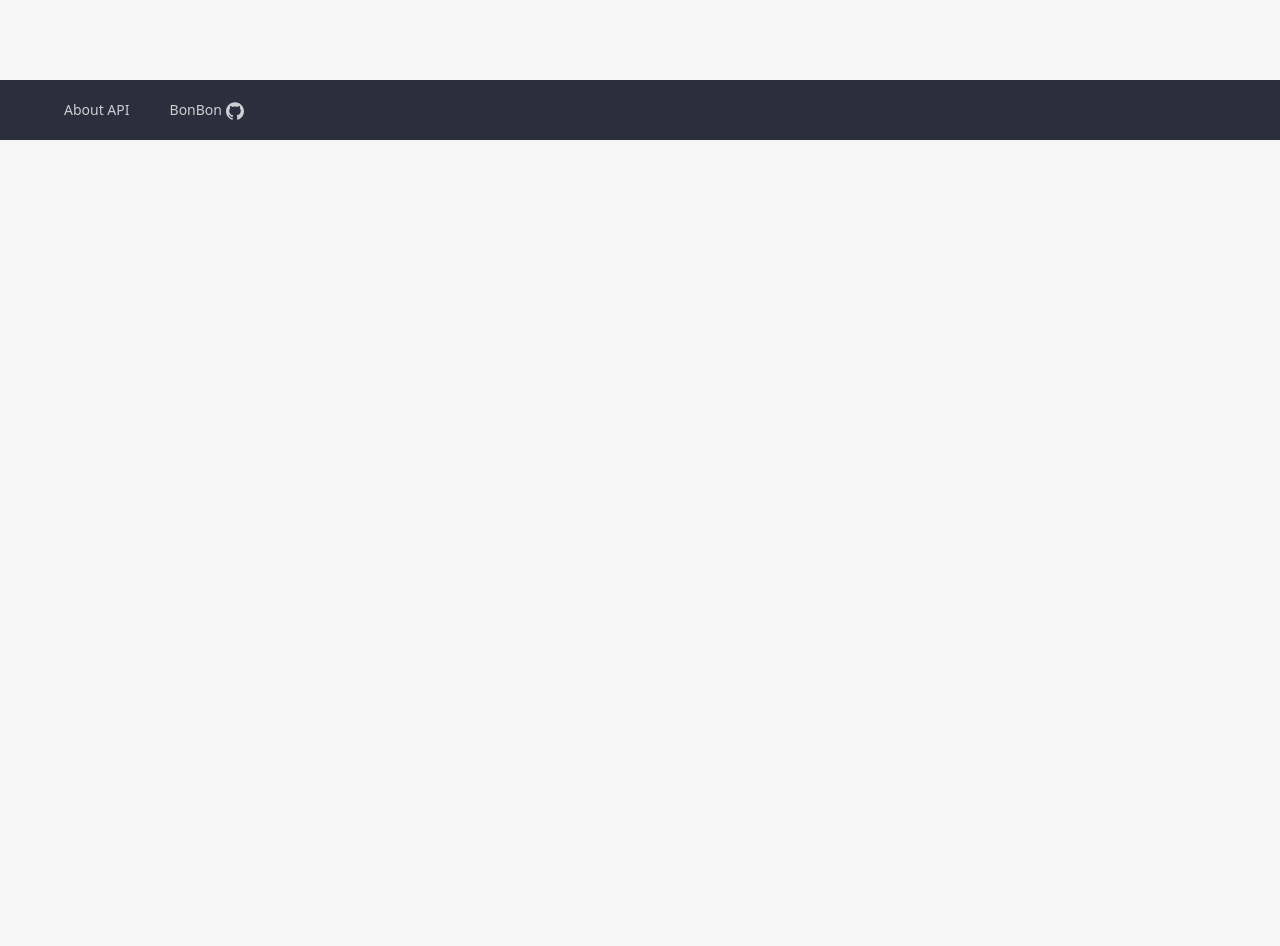
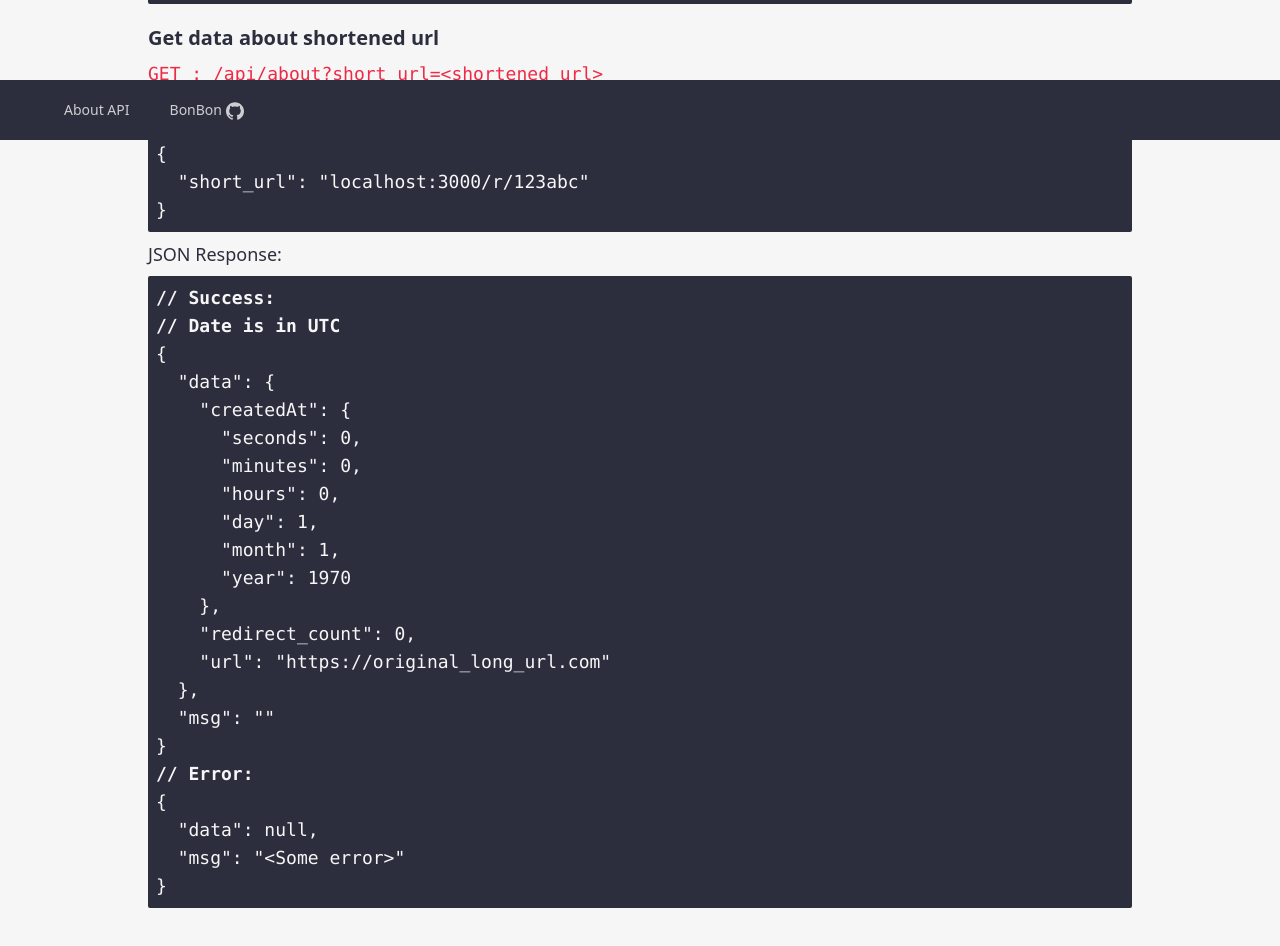
Before and after one commit to B0nBun/LinkShortener, a Next.js app: page /about-api in a window 1280 px wide. Shown: the part 660-1606 px from the top of the page. Before the commit the page ends 800 px from the top, so only its background shows below. Built offline with nearby package versions, Linux system fonts and the light colour scheme.

Commit message:
feat: API endpoint for getting data about shortened url

```diff
--- a/datasource.ts
+++ b/datasource.ts
@@ -44,7 +44,6 @@ type AddLinkReturn = {
 const DataSource = {
     async addLink(url : string) : Promise<AddLinkReturn> {
         // Check if the same url already exists
-        // TODO: Maybe make a better check, that returns true for https://example.com == www.example.com
         const sameLink = await prisma.link.findFirst({
             where : {
                 url
--- a/pages/about-api.tsx
+++ b/pages/about-api.tsx
@@ -4,14 +4,14 @@ interface Props {
     host : string
 }
 
-// TODO: Add API endpoint with redirect_count
 const AboutApi : NextPage<Props> = ({ host }) => {
     return (
         <div className="body-wrapper flex flex-col max-w-5xl mx-auto tablet:text-lg">
-            <section className="flex flex-col px-5 pt-5 gap-2">
+            <section className="flex flex-col px-5 pt-5 gap-5">
                 <a className="text-red underline text-sm" href="/">&lt;- Go back</a>
                 <h1 className="font-bold">API</h1>
-                <p>There's only one endpoint in the api:</p>
+                <section className="flex flex-col gap-2">
+                    <h2 className="font-bold">Add a new shortened url</h2>
                     <code className="text-red">POST : /api/link</code>
                     <p>With Request body:</p>
                     <pre className="bg-black text-white p-2 rounded-sm overflow-x-auto">{
@@ -25,7 +25,7 @@ const AboutApi : NextPage<Props> = ({ host }) => {
                         {
                             JSON.stringify({
                                 link : `${host}/r/123abc`,
-                            msg : null
+                                msg : ''
                             }, null, 2)
                         }
                         <br/>
@@ -37,6 +37,49 @@ const AboutApi : NextPage<Props> = ({ host }) => {
                             }, null, 2)
                         }
                     </pre>
+                </section>
+                <section className="flex flex-col gap-2">
+                    <h2 className="font-bold">Get data about shortened url</h2>
+                    <code className="text-red">GET : /api/about?short_url=&lt;shortened_url&gt;</code>
+                    <p>Query params</p>
+                    <pre className="bg-black text-white p-2 rounded-sm overflow-x-auto">
+                        {
+                            JSON.stringify({
+                                short_url : `${host}/r/123abc`
+                            }, null, 2)
+                        }
+                    </pre>
+                    <p>JSON Response:</p>
+                    <pre className="bg-black text-white p-2 rounded-sm overflow-x-auto">
+                        <b className="text-white">// Success:</b><br />
+                        <b className="text-white">// Date is in UTC</b><br />
+                        {
+                            JSON.stringify({
+                                data : {
+                                    createdAt : {
+                                        seconds : 0,
+                                        minutes : 0,
+                                        hours : 0,
+                                        day : 1,
+                                        month : 1,
+                                        year : 1970,
+                                    },
+                                    redirect_count : 0,
+                                    url : 'https://original_long_url.com'
+                                },
+                                msg : ''
+                            }, null, 2)
+                        }
+                        <br/>
+                        <b className="text-white">// Error:</b><br />
+                        {
+                            JSON.stringify({
+                                data : null,
+                                msg : '<Some error>'
+                            }, null, 2)
+                        }
+                    </pre>
+                </section>
             </section>
         </div>
     )
--- /dev/null
+++ b/pages/api/about.ts
@@ -0,0 +1,56 @@
+import { NextApiHandler } from "next";
+import DataSource from '../../datasource'
+
+interface Response {
+    data : {
+        createdAt : {
+            seconds : number,
+            minutes : number,
+            hours : number
+            day : number,
+            month : number,
+            year : number,
+        },
+        redirect_count : number,
+        url : string
+    } | null,
+    msg : string
+}
+
+const handler : NextApiHandler<Response> = async (req, res) => {
+    const shortUrlQuery = req.query.short_url
+    const shortUrl = (shortUrlQuery instanceof Array ? shortUrlQuery[0] : shortUrlQuery) || ''
+    if (!shortUrl) {
+        return res.status(400).json({
+            data : null,
+            msg : 'The `short_url` field is not provided in query'
+        })
+    }
+
+    const encodedId = shortUrl.split('/').pop() || ''
+    const link = await DataSource.getLink(encodedId)
+    if (!link) {
+        return res.status(400).json({
+            data : null,
+            msg : 'Link with given short_url doesn\'t exist'
+        })
+    }
+
+    return res.status(200).json({
+        data : {
+            redirect_count : link.redirect_count,
+            createdAt : {
+                seconds : link.createdAt.getUTCSeconds(),
+                minutes : link.createdAt.getUTCMinutes(),
+                hours : link.createdAt.getUTCHours(),
+                day : link.createdAt.getUTCDate(),
+                month : link.createdAt.getUTCMonth() + 1,
+                year : link.createdAt.getUTCFullYear()
+            },
+            url : link.url
+        },
+        msg : ''
+    })
+}
+
+export default handler
--- a/styles/globals.css
+++ b/styles/globals.css
@@ -43,6 +43,6 @@
 
 @layer components {
     .body-wrapper {
-        @apply min-h-[100vh] bg-white pb-10 animate-fadein
+        @apply min-h-[100vh] bg-white pb-10 tablet:pb-20 animate-fadein
     }
 }
```
Lines whose indentation alone changed are shown as unchanged.
